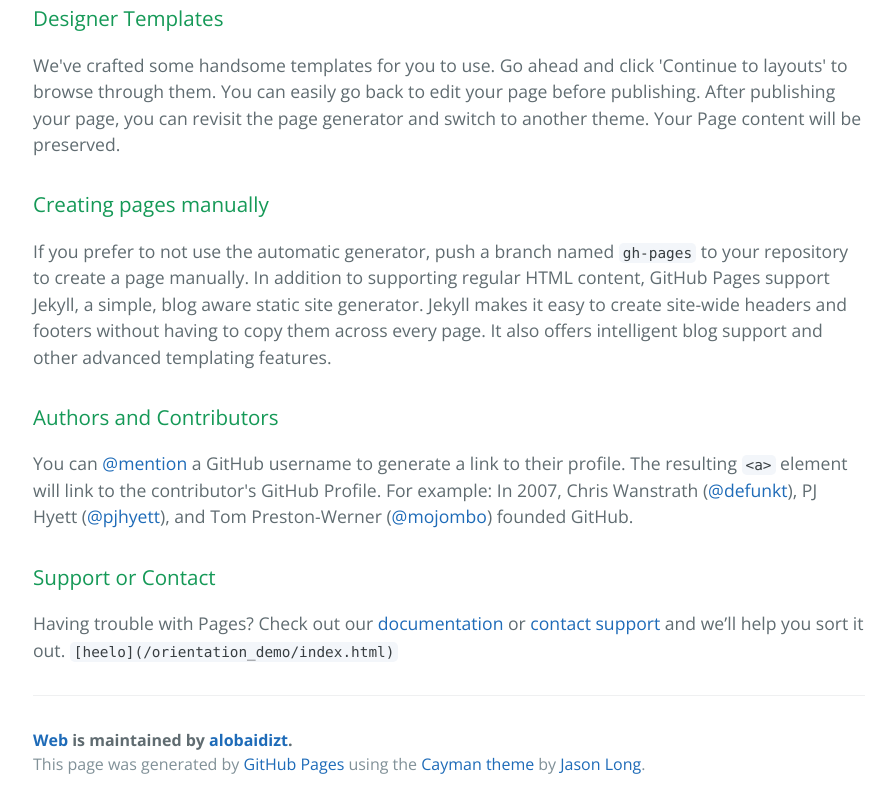
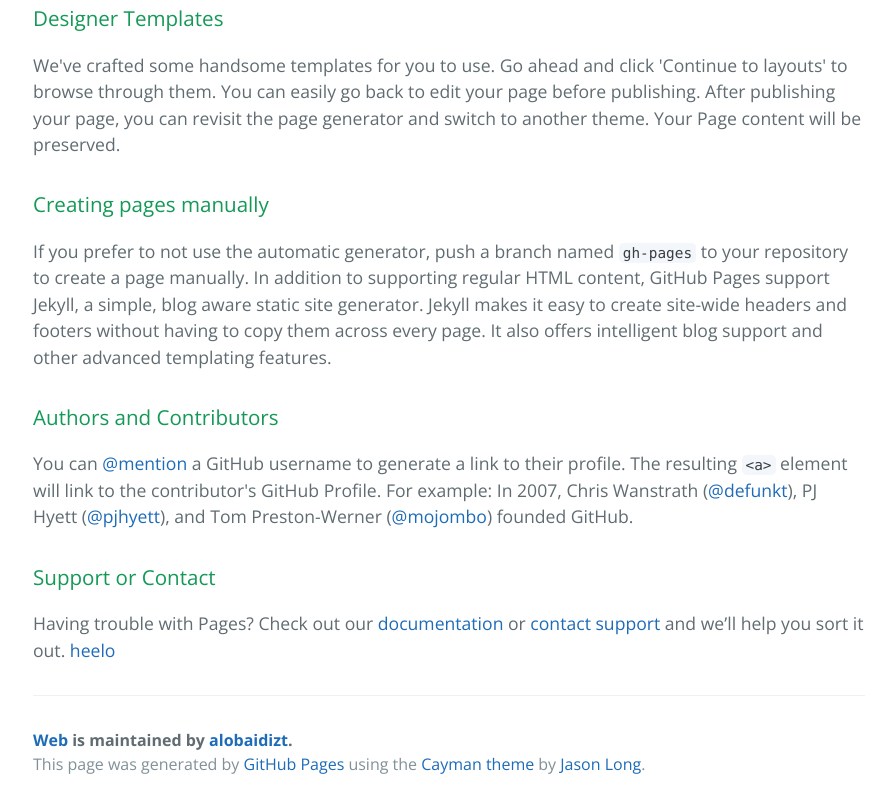
Before and after one commit to alobaidizt/web, a plain HTML site: page index.html in a window 1280 px wide. Shown: the part 624-1432 px from the top of the page, without its empty margins (191-1087 px from the left). Drawn offline with nearby package versions, Linux system fonts and the light colour scheme.

```diff
--- a/index.html
+++ b/index.html
@@ -42,8 +42,7 @@
 <h3>
 <a id="support-or-contact" class="anchor" href="#support-or-contact" aria-hidden="true"><span class="octicon octicon-link"></span></a>Support or Contact</h3>
 
-<p>Having trouble with Pages? Check out our <a href="https://help.github.com/pages">documentation</a> or <a href="https://github.com/contact">contact support</a> and we’ll help you sort it out.
-<code>[heelo](/orientation_demo/index.html)</code></p>
+<p>Having trouble with Pages? Check out our <a href="https://help.github.com/pages">documentation</a> or <a href="https://github.com/contact">contact support</a> and we’ll help you sort it out. <a href="/orientation_demo/index.html">heelo</a></p>
 
       <footer class="site-footer">
         <span class="site-footer-owner"><a href="https://github.com/alobaidizt/web">Web</a> is maintained by <a href="https://github.com/alobaidizt">alobaidizt</a>.</span>
```
Also changed, not shown: params.json (+1 -1 lines).
